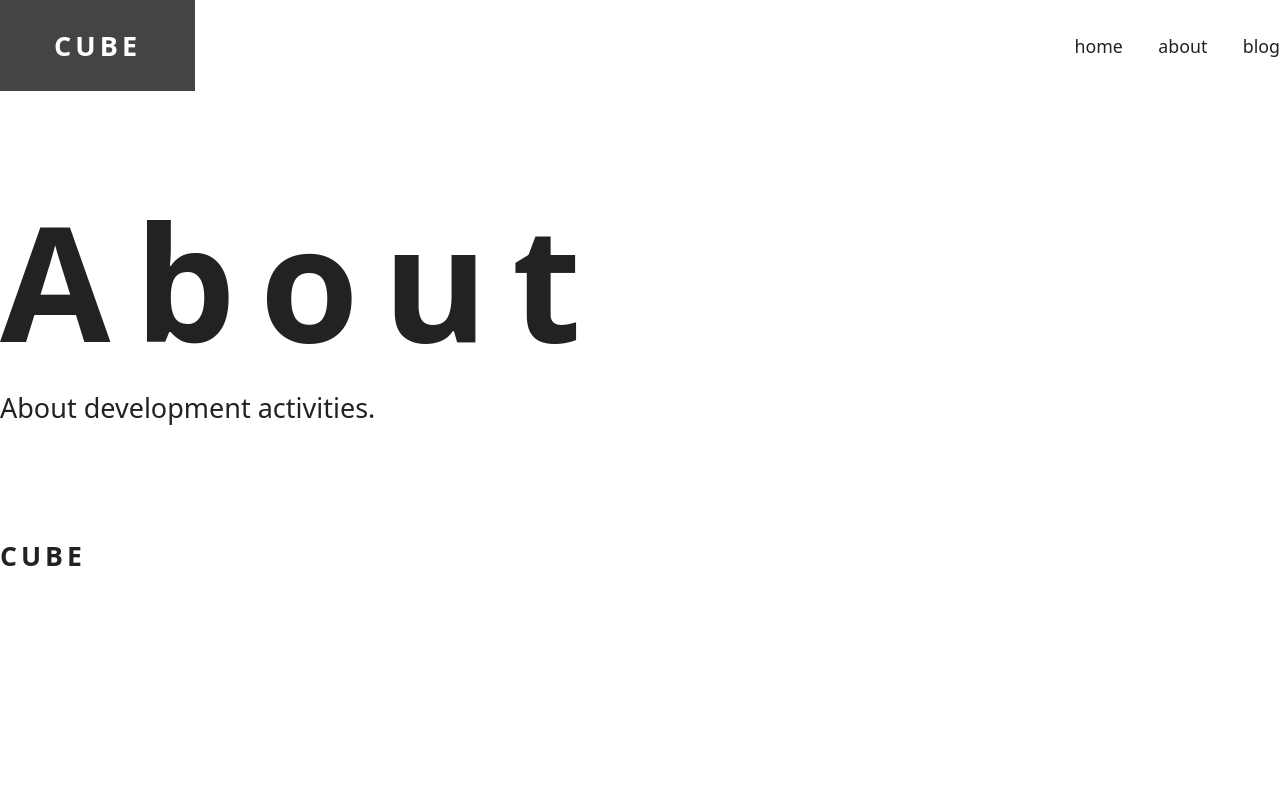
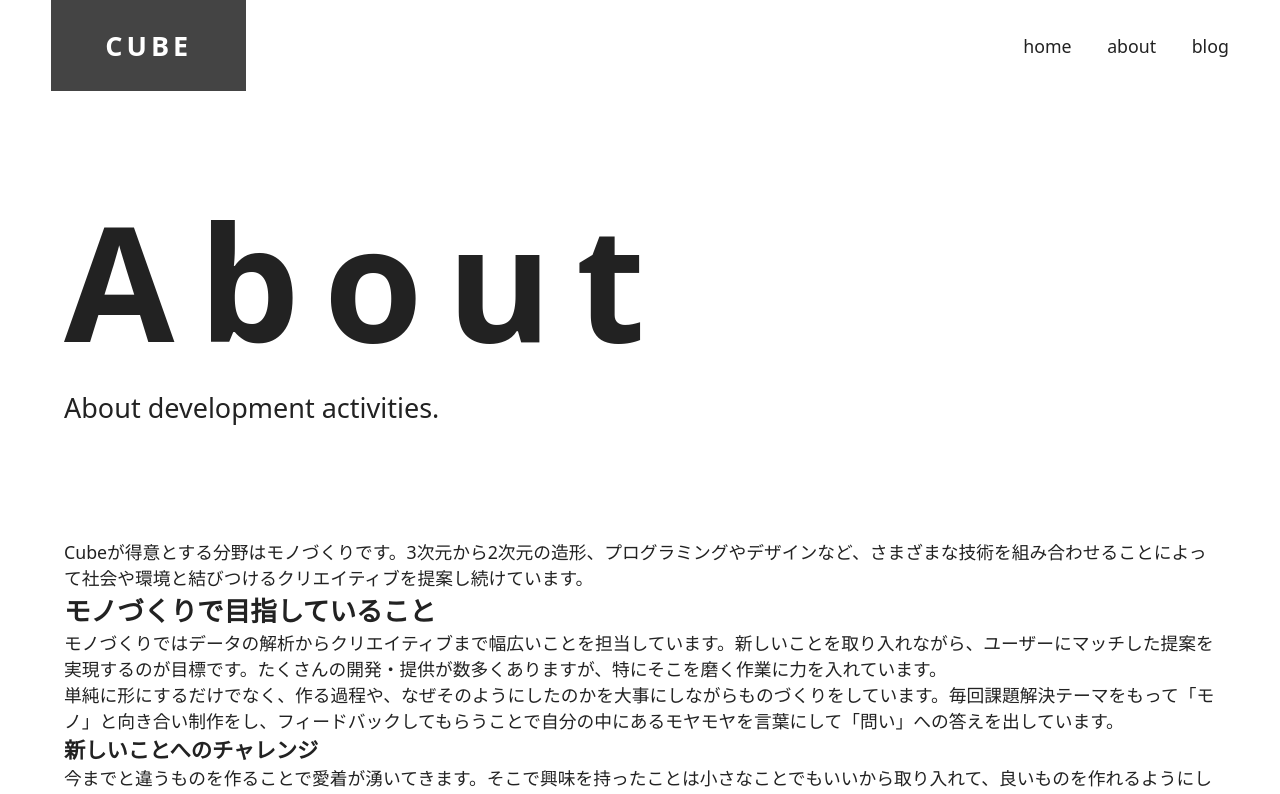
Before and after one commit to yana0616/prac-nextjs, a Next.js app: page /about in a window 1280 px wide. Shown: the top 794 px of the page. Built offline with nearby package versions, Linux system fonts and the light colour scheme.

Commit message:
[add / fix]【Chapter4.5】Containerコンポーネントで横幅設定して、aboutページに本文入れる

```diff
--- /dev/null
+++ b/components/container.js
@@ -0,0 +1,9 @@
+import styles from 'styles/container.module.sass'
+
+export default function Container({ children, large = false }) {
+  return (
+    <div className={large ? styles.large : styles.default}>
+      {children}
+    </div>
+  )
+}
--- a/components/footer.js
+++ b/components/footer.js
@@ -1,9 +1,16 @@
-import Logo from "./logo";
+import Container from './container';
+import Logo from './logo';
+import styles from 'styles/footer.module.sass';
 
 export default function Footer() {
   return (
-    <footer>
-      <Logo />
+    <footer className={styles.wrapper}>
+      <Container>
+        <div className={styles.flexContainer}>
+          <Logo />
+          [ソーシャル]
+        </div>
+      </Container>
     </footer>
   )
 }
--- a/components/header.js
+++ b/components/header.js
@@ -1,15 +1,18 @@
+import Container from "./container";
 import Logo from "./logo";
 import Nav from "./nav";
-import styles from "styles/header.module.sass"
+import styles from "styles/header.module.sass";
 
 
 export default function Header() {
   return (
     <header>
-      <div className={styles.flexContainer}>
-        <Logo boxOn />
-        <Nav />
-      </div>
+      <Container large>
+        <div className={styles.flexContainer}>
+          <Logo boxOn />
+          <Nav />
+        </div>
+      </Container>
     </header>
   )
 }
--- a/components/hero.js
+++ b/components/hero.js
@@ -2,9 +2,11 @@ import styles from 'styles/hero.module.sass'
 
 export default function Hero({ title, subTitle, imageOn = false }) {
   return (
-    <div className={styles.text}>
-      <h1 className={styles.title}>{title}</h1>
-      <p className={styles.subtitle}>{subTitle}</p>
+    <div className={styles.flexContainer}>
+      <div className={styles.text}>
+        <h1 className={styles.title}>{title}</h1>
+        <p className={styles.subtitle}>{subTitle}</p>
+      </div>
       {imageOn && <figure>【画像】</figure>}
     </div>
   )
--- a/pages/about.js
+++ b/pages/about.js
@@ -1,10 +1,28 @@
+import Container from 'components/container'
 import Hero from 'components/hero'
 
 export default function About() {
   return (
-    <Hero
-      title='About'
-      subTitle='About development activities.'
-    />
+    <Container>
+      <Hero
+        title='About'
+        subTitle='About development activities.'
+      />
+
+      <p>
+        Cubeが得意とする分野はモノづくりです。3次元から2次元の造形、プログラミングやデザインなど、さまざまな技術を組み合わせることによって社会や環境と結びつけるクリエイティブを提案し続けています。
+      </p>
+      <h2>モノづくりで目指していること</h2>
+      <p>
+        モノづくりではデータの解析からクリエイティブまで幅広いことを担当しています。新しいことを取り入れながら、ユーザーにマッチした提案を実現するのが目標です。たくさんの開発・提供が数多くありますが、特にそこを磨く作業に力を入れています。
+      </p>
+      <p>
+        単純に形にするだけでなく、作る過程や、なぜそのようにしたのかを大事にしながらものづくりをしています。毎回課題解決テーマをもって「モノ」と向き合い制作をし、フィードバックしてもらうことで自分の中にあるモヤモヤを言葉にして「問い」への答えを出しています。
+      </p>
+      <h3>新しいことへのチャレンジ</h3>
+      <p>
+        今までと違うものを作ることで愛着が湧いてきます。そこで興味を持ったことは小さなことでもいいから取り入れて、良いものを作れるようにしています。小さなヒントから新しいものを生み出すようなモノづくりは、これからも続けていきたいです。
+      </p>
+    </Container>
   )
 }
--- /dev/null
+++ b/styles/container.module.sass
@@ -0,0 +1,8 @@
+.default
+  width: 92%
+  max-width: 1152px
+  margin: 0 auto
+
+.large
+  composes: default
+  max-width: 1280px
--- a/styles/footer.module.sass
+++ b/styles/footer.module.sass
@@ -0,0 +1,7 @@
+.wrapper
+  padding: var(--space-xl) 0
+  background: var(--gray-10)
+
+.flexContainer
+  composes: sideBySide--center from 'styles/utils.module.sass'
+  gap: 2em
--- a/styles/hero.module.sass
+++ b/styles/hero.module.sass
@@ -1,3 +1,6 @@
+.flexContainer
+  composes: sideBySide--center from 'styles/utils.module.sass'
+
 .text
   padding-top: calc(var(--display) * 0.5)
   padding-bottom: calc(var(--display) * 0.7)
```
Also changed, not shown: pages/blog/index.js (+7 -4 lines), pages/index.js (+8 -10 lines).
